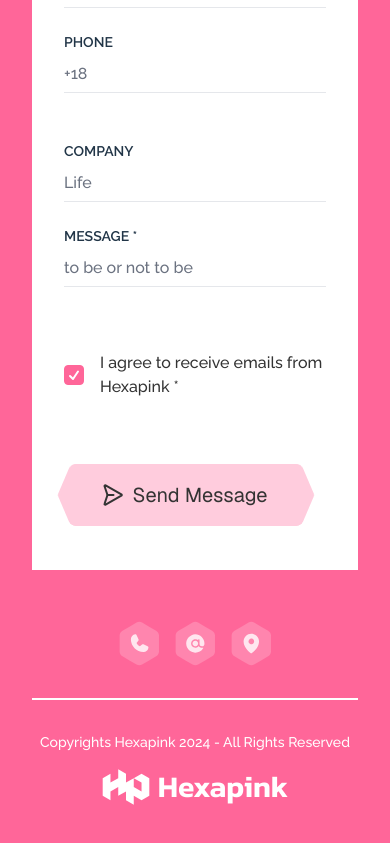
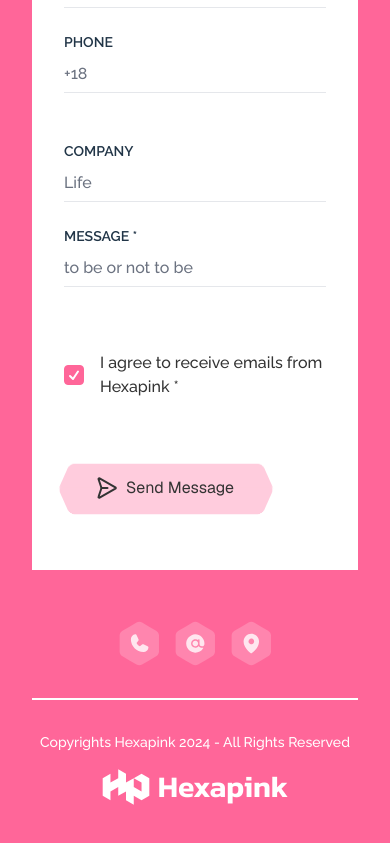
Before and after one commit to techguru8237/hexapink-frontend, a React (Vite) app: page / in a window 390 px wide. Shown: the part 9294-10137 px from the top of the page. Built offline with nearby package versions, Linux system fonts and the light colour scheme.

Commit message:
add vercel.js to solve redirect problem

```diff
--- a/src/components/TheHomePage/HomeSectionNine.tsx
+++ b/src/components/TheHomePage/HomeSectionNine.tsx
@@ -8,6 +8,7 @@ import CustomFileButton_B from "./elements/desktop/CustomFileButton_B";
 import InputField from "./elements/desktop/InputField";
 import CheckBox from "./elements/desktop/CheckBox";
 import SendMessageButton from "./elements/desktop/SendMessageButton";
+import SendMessageButtonMobile from "./elements/desktop/SendMessageButtonMobile";
 
 export default function HomeSectionNine() {
   const handleCustomFile = () => {
@@ -74,12 +75,19 @@ export default function HomeSectionNine() {
                   />
                 </div>
                 <CheckBox text="I agree to receive emails from Hexapink *" />
-                <div className="w-full justify-start items-center z-10">
+                <div className="w-full justify-start items-center z-10 hidden lg:flex">
                   <SendMessageButton
                     onClick={() => alert("Send Message Button Clicked")}
                   >
                     <span>Send Message</span>{" "}
                   </SendMessageButton>
+                </div>
+                <div className="w-full justify-start items-center z-10 flex lg:hidden">
+                  <SendMessageButtonMobile
+                    onClick={() => alert("Send Message Button Clicked")}
+                  >
+                    <span>Send Message</span>{" "}
+                  </SendMessageButtonMobile>
                 </div>
               </form>
             </div>
--- /dev/null
+++ b/src/components/TheHomePage/elements/desktop/SendMessageButtonMobile.tsx
@@ -0,0 +1,67 @@
+import React, { useRef } from "react";
+import "../../../../style/TheHomePage/style.css";
+
+const SendMessageButtonMobile: React.FC<{
+  onClick: () => void;
+  children: React.ReactNode;
+}> = ({ onClick, children }) => {
+  const svgRef = useRef<SVGSVGElement>(null);
+  const handleMouseEnterCustom = () => {
+    if (svgRef.current) {
+      const paths = svgRef.current.querySelectorAll("path");
+      paths.forEach((path) => {
+        path.setAttribute("stroke", "#FF6699"); // Change to your desired hover color
+      });
+    }
+  };
+  const handleMouseLeaveCustom = () => {
+    if (svgRef.current) {
+      const paths = svgRef.current.querySelectorAll("path");
+      paths.forEach((path) => {
+        path.setAttribute("stroke", "white"); // Change to your desired hover color
+      });
+    }
+  };
+  return (
+    <div className="send-message-button-mobile border" onClick={onClick}>
+      <div
+        className="flex justify-center items-center gap-2"
+        onMouseEnter={handleMouseEnterCustom}
+        onMouseLeave={handleMouseLeaveCustom}
+      >
+        <svg
+          width="24"
+          height="24"
+          viewBox="0 0 24 24"
+          fill="none"
+          xmlns="http://www.w3.org/2000/svg"
+        >
+          <g clipPath="url(#clip0_9_3092)">
+            <path
+              d="M13.5 12H7.5"
+              stroke="#333333"
+              strokeWidth="2"
+              strokeLinecap="round"
+              strokeLinejoin="round"
+            />
+            <path
+              d="M4.54597 20.745C4.49324 20.889 4.48592 21.0457 4.52502 21.194C4.56412 21.3423 4.64774 21.4751 4.76462 21.5744C4.8815 21.6737 5.02602 21.7348 5.17869 21.7494C5.33136 21.764 5.48485 21.7315 5.61847 21.6562L21.3685 12.6478C21.4857 12.5829 21.5834 12.4878 21.6514 12.3724C21.7195 12.257 21.7554 12.1255 21.7554 11.9915C21.7554 11.8575 21.7195 11.726 21.6514 11.6106C21.5834 11.4952 21.4857 11.4001 21.3685 11.3353L5.61847 2.34933C5.48526 2.27483 5.33248 2.24274 5.18055 2.25735C5.02863 2.27197 4.88477 2.33259 4.7682 2.43112C4.65164 2.52965 4.56791 2.6614 4.5282 2.80878C4.48849 2.95615 4.49469 3.11213 4.54597 3.25589L7.50003 12L4.54597 20.745Z"
+              stroke="#333333"
+              strokeWidth="2"
+              strokeLinecap="round"
+              strokeLinejoin="round"
+            />
+          </g>
+          <defs>
+            <clipPath id="clip0_9_3092">
+              <rect width="24" height="24" fill="white" />
+            </clipPath>
+          </defs>
+        </svg>
+        {children}
+      </div>
+    </div>
+  );
+};
+
+export default SendMessageButtonMobile;
--- a/src/style/TheHomePage/style.css
+++ b/src/style/TheHomePage/style.css
@@ -742,3 +742,67 @@
   color: #333333;
   cursor: pointer;
 }
+
+
+/* ************************ Mobile Send message Button  ***********************/
+.send-message-button-mobile {
+  position: relative;
+  display: block;
+  background: var(--hexagon-background-color);
+  width: 200px;
+  height: 75px;
+  line-height: 50px;
+  text-align: center;
+  font-size: 16px;
+  text-decoration: none;
+  color: #333333;
+  box-sizing: border-box;
+  border-style: none;
+}
+
+.send-message-button-mobile:before,
+.send-message-button-mobile:after {
+  background: #FFCCDD;
+  position: absolute;
+  content: "";
+  width: 200px;
+  left: 0px;
+  height: 25px;
+  z-index: -1;
+  box-sizing: unset;
+  border-radius: 5px;
+}
+
+.send-message-button-mobile:before {
+  transform: perspective(20px) rotateX(5deg);
+}
+
+.send-message-button-mobile:after {
+  top: 25px;
+  transform: perspective(20px) rotateX(-5deg);
+}
+
+/* button border style */
+.send-message-button-mobile.border:before,
+.send-message-button-mobile.border:after {
+  border: 2px solid #FFCCDD;
+}
+
+.send-message-button-mobile.border:before {
+  border-bottom: none;
+}
+
+.send-message-button-mobile.border:after {
+  border-top: none;
+}
+
+/* button hover styles */
+.send-message-button-mobile.border:hover:before,
+.send-message-button-mobile.border:hover:after {
+  background: white;
+}
+
+.send-message-button-mobile.border:hover {
+  color: #333333;
+  cursor: pointer;
+}
--- /dev/null
+++ b/vercel.js
@@ -0,0 +1,5 @@
+{
+  "rewrites": [
+    { "source": "/(.*)", "destination": "/" }
+  ]
+}
```
